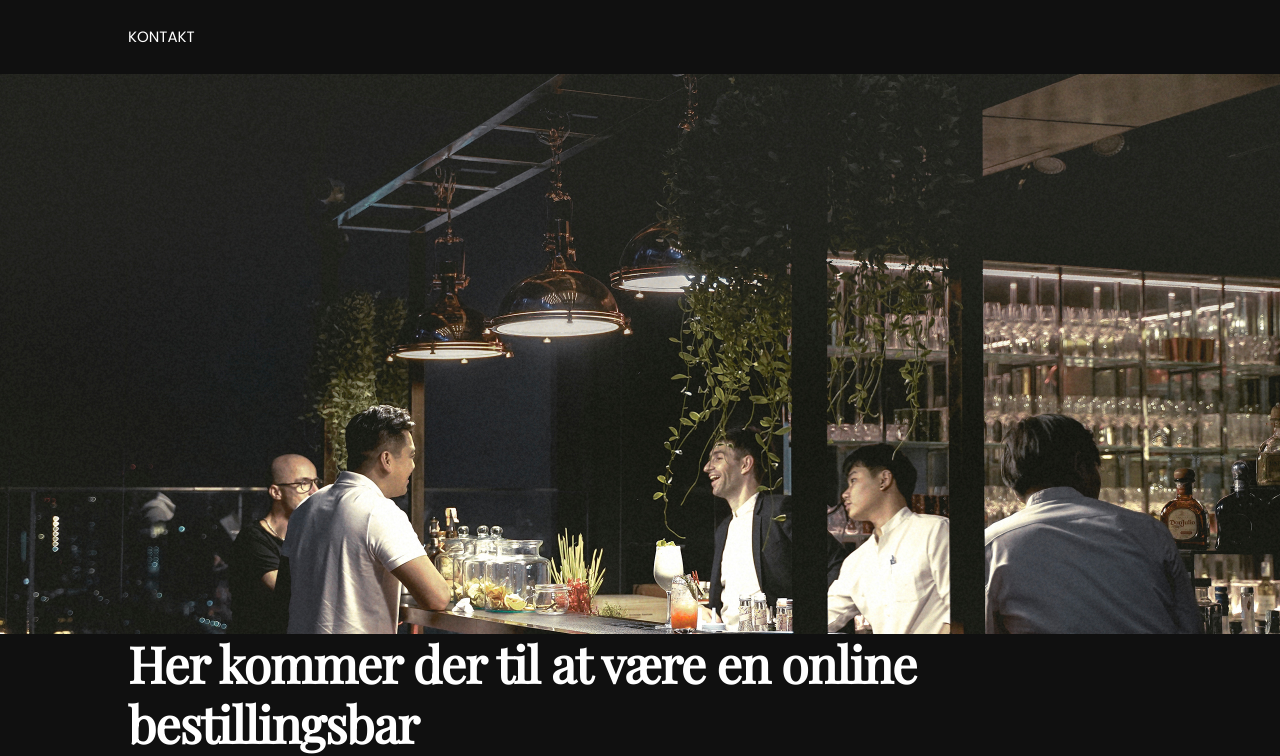
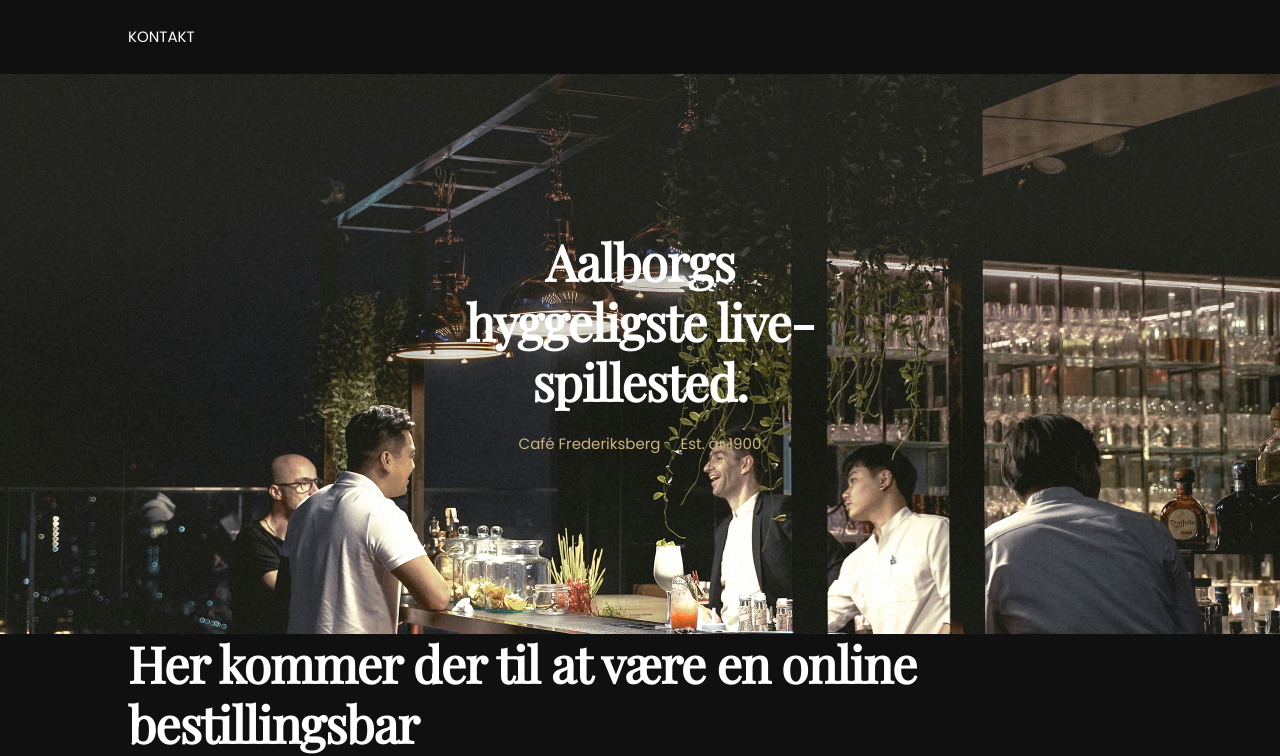
Before and after one commit to simoneliasen/cafefrederiksberg, a PHP site: page / in a window 1280 px wide. Shown: the part 212-968 px from the top of the page. Run offline with PHP 8.4, Linux system fonts and the light colour scheme.

Commit message:
Tilføjet header text, billede og tilføjet guld til h6

```diff
--- a/css/stylesheet.css
+++ b/css/stylesheet.css
@@ -47,7 +47,7 @@ h2 { font-size: 3.6rem; line-height: 1.25; letter-spacing: -.1rem; font-family:
 h3 { font-size: 3.0rem; line-height: 1.3;  letter-spacing: -.1rem; }
 h4 { font-size: 2.4rem; line-height: 1.35; letter-spacing: -.08rem; }
 h5 { font-size: 1.8rem; line-height: 1.5;  letter-spacing: -.05rem; }
-h6 { font-size: 1.5rem; line-height: 1.6;  letter-spacing: 0; }
+h6 { font-size: 1.5rem; line-height: 1.6;  letter-spacing: 0; color: #CCB380}
 
 /* Larger than phablet */
 @media (min-width: 550px) {
@@ -83,6 +83,18 @@ p {
    width: 100%;
    height: 70vh;
    background-size: cover;
+   position: relative;
+}
+
+.header_text{
+  width: 30%;
+  text-align: center;
+  margin: 0;
+  position: absolute;
+  top: 50%;
+  left: 50%;
+  margin-right: -50%;
+  transform: translate(-50%, -50%);
 }
 
 /*..............................................D FOOTER */
--- a/includes/header.php
+++ b/includes/header.php
@@ -1,3 +1,6 @@
 <div class="bg_img">
-
+  <div class="header_text">
+    <h1>Aalborgs hyggeligste live-spillested.</h1>
+    <h6>Café Frederiksberg<span style="padding-left: 2rem;">Est. år 1900</span></h6>
+  </div>
 </div>
```
